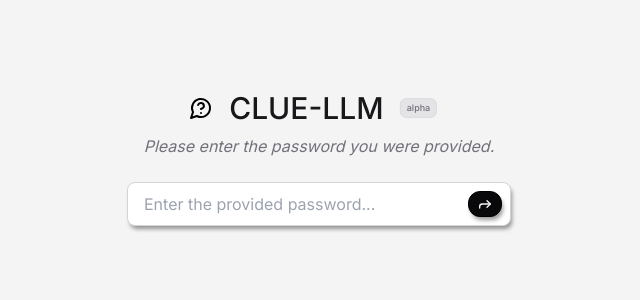
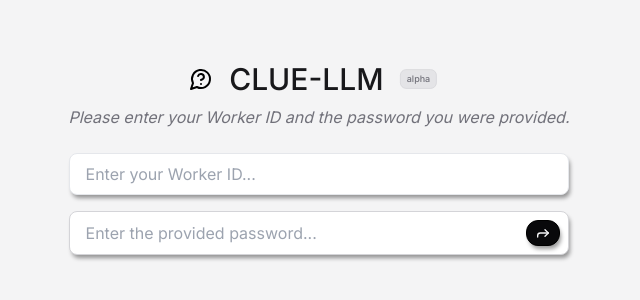
Before and after one commit to cxcscmu/CLUE-LLM-site, a Next.js app: page / in a window 1280 px wide. Shown: the part 234-534 px from the top of the page, without its empty margins (321-961 px from the left). Built offline with nearby package versions, Linux system fonts and the light colour scheme.

Commit message:
Implemented worker ID and refactored text input forms.

```diff
--- a/src/app/(pages)/page.tsx
+++ b/src/app/(pages)/page.tsx
@@ -3,17 +3,16 @@
 "use client";
 import React from "react";
 import { useState } from "react";
-import { Forward } from "lucide-react";
 import { useRouter } from "next/navigation";
 
-import { Logo } from "@ui";
+import { Label, Logo, SubmitButton, TextInput } from "@ui";
 import { setHistory } from "@utils";
 
 export default function Home() {
   const [password, setPassword] = useState("");
   const [workerID, setWorkerID] = useState("");
   const [status, setStatus] = useState(
-    "Please enter the password you were provided.",
+    "Please enter your Worker ID and the password you were provided.",
   );
   const router = useRouter();
 
@@ -66,35 +65,28 @@ export default function Home() {
         >
           <i>{status}</i>
         </div>
-        <div>
         <form
           onSubmit={(e) => handleSubmit(e)}
           autoComplete="off"
-            // onSubmit={(e) => setPassword("Test")}
         >
-            <label
-              className="relative bg-white flex items-center justify-center border py-2 px-2 rounded-lg gap-2 my-4 focus-within:border-zinc-300 shadow-md min-w-96" //Styles the searchbar
-              htmlFor="search-bar"
-            >
-              <input
+          <Label label="login-bar">
+            <TextInput
+              id="login-bar"
+              value={workerID}
+              onChange={(e: any) => setWorkerID(e.target.value)}
+              placeholder="Enter your Worker ID..."
+            />
+          </Label>
+          <Label label="chat-bar">
+            <TextInput
               id="chat-bar"
               value={password}
-                onChange={(e) => setPassword(e.target.value)}
-                autoFocus
+              onChange={(e: any) => setPassword(e.target.value)}
               placeholder="Enter the provided password..."
-                className="px-2 pr-6 w-full rounded-md flex-1 outline-none bg-white"
             />
-              {/* bar to input your message */}
-              <button
-                type="submit"
-                className="w-auto py-1 px-2 bg-zinc-950 border-black text-zinc-100 fill-white active:enabled:scale-95 hover:enabled:scale-105 border overflow-hidden relative rounded-xl disabled:opacity-70 shadow-md"
-              >
-                <Forward size={16} />
-                {/* Button to submit your message */}
-              </button>
-            </label>
+            <SubmitButton/>
+          </Label>
         </form>
-        </div>
       </div>
     </div>
   );
--- a/src/app/api/password/route.ts
+++ b/src/app/api/password/route.ts
@@ -11,7 +11,7 @@ export async function POST(req: Request) {
 
   const correctPassword = process.env.ACCESS_PASSWORD;
   const result =
-    attempt === correctPassword || process.env.NODE_ENV === "development";
+    attempt === correctPassword;// || process.env.NODE_ENV === "development";
 
   if (result) {
     // Set two cookies - one lasting 10 minutes that lets you chat with the conversational bot, one lasting 20 minutes that lets you have an interview after you do.
--- a/src/components/logic/conversation/chat-message.tsx
+++ b/src/components/logic/conversation/chat-message.tsx
@@ -2,7 +2,7 @@
 
 "use client";
 import React, { FC } from "react";
-import { Forward } from "lucide-react";
+import { Label, SubmitButton, TextInput } from "@ui";
 
 export const ChatMessage: FC<{
   handleSubmit: Function;
@@ -24,25 +24,15 @@ export const ChatMessage: FC<{
         }
         autoComplete="off"
       >
-        <label
-          className="relative bg-white flex items-center justify-center border py-2 px-2 rounded-lg gap-2 my-4 focus-within:border-zinc-300 shadow-md"
-          htmlFor="search-bar"
-        >
-          <input
+        <Label label="chat-bar">
+          <TextInput
             id="chat-bar"
             value={input}
             onChange={handleInputChange}
-            autoFocus
             placeholder={placeholder}
-            className="px-2 pr-6 w-full rounded-md flex-1 outline-none bg-white"
           />
-          <button
-            type="submit"
-            className="w-auto py-1 px-2 bg-zinc-950 border-black text-zinc-100 fill-white active:enabled:scale-95 hover:enabled:scale-105 border overflow-hidden relative rounded-xl disabled:opacity-70 shadow-md"
-          >
-            <Forward size={16} />
-          </button>
-        </label>
+          <SubmitButton/>
+        </Label>
       </form>
     </div>
   );
--- a/src/components/logic/index.js
+++ b/src/components/logic/index.js
@@ -1,5 +1,6 @@
 export { ChatMessage } from "./conversation/chat-message";
 export { Chatlog } from "./conversation/chatlog";
 export { Conversation } from "./conversation";
+
 export { Protected } from "./protected";
 export { Selector } from "./selector";
--- a/src/components/logic/selector.tsx
+++ b/src/components/logic/selector.tsx
@@ -21,8 +21,9 @@ export const Selector: FC<{
     return (
       <div className="flex flex-row items-center justify-end">
         {/* Keeps the label and selector in a single line. */}
-        <p className="select-none text-right dark:text-zinc-100">{label}</p>
-        {/* Label */}
+        <p className="select-none text-right dark:text-zinc-100">
+          {label}
+        </p>
         <select
           className="
             text-sm rounded-lg focus:ring-blue-500 focus:border-blue-500 block w-full p-2.5 mx-5
@@ -43,7 +44,7 @@ export const Selector: FC<{
         </select>
         <button
           className="
-            w-auto py-1 px-2 border overflow-hidden relative rounded-lg
+            w-auto py-1 px-2 border relative rounded-lg
             bg-black border-black text-white
             dark:bg-white border-white dark:text-black
             hover:enabled:scale-105 active:enabled:scale-95
--- /dev/null
+++ b/src/components/ui/forms/label.tsx
@@ -0,0 +1,18 @@
+//This file is a simple label collection for its children.
+
+"use flient";
+import React, { ReactNode, FC } from "react";
+
+export const Label: FC<{
+  children: ReactNode;
+  label: string;
+}> = ({ children }) => {
+  return (
+    <label
+      className="relative bg-white flex items-center justify-center border py-2 px-2 rounded-lg gap-2 my-4 focus-within:border-zinc-300 shadow-md min-w-96"
+      htmlFor="chat-bar"
+    >
+      { children }
+    </label>
+  )
+}
--- /dev/null
+++ b/src/components/ui/forms/submit-button.tsx
@@ -0,0 +1,15 @@
+// This file implements a simple submit button to go with text fields.
+
+import { FC } from "react"
+import { Forward } from "lucide-react"
+
+export const SubmitButton: FC<{}> = ({}) => {
+  return (
+    <button
+      type="submit"
+      className="w-auto py-1 px-2 bg-zinc-950 border-black text-zinc-100 fill-white active:enabled:scale-95 hover:enabled:scale-105 border overflow-hidden relative rounded-xl disabled:opacity-70 shadow-md"
+    >
+      <Forward size={16} />
+    </button>
+  )
+}
--- /dev/null
+++ b/src/components/ui/forms/text-input.tsx
@@ -0,0 +1,22 @@
+// This file implements a simple text input, along with an option to display or not display a text submit button.
+
+"use client";
+
+import { FC } from "react";
+
+export const TextInput: FC<{
+    id: string;
+    value: string;
+    onChange: React.ChangeEventHandler;
+    placeholder?: string;
+}> = ({ id, value, onChange, placeholder }) => {
+
+    return <input
+      id={id}
+      value={value}
+      onChange={onChange}
+      placeholder={placeholder}
+      autoFocus
+      className="px-2 pr-6 w-full rounded-md flex-1 outline-none bg-white"
+    />
+}
--- a/src/components/ui/index.js
+++ b/src/components/ui/index.js
@@ -1,3 +1,7 @@
 export { Footer } from "./footer";
 export { Logo } from "./logo";
 export { Loader } from "./loader";
+
+export { Label } from "./forms/label";
+export { TextInput } from "./forms/text-input";
+export { SubmitButton } from "./forms/submit-button";
```
Lines whose indentation alone changed are shown as unchanged.
